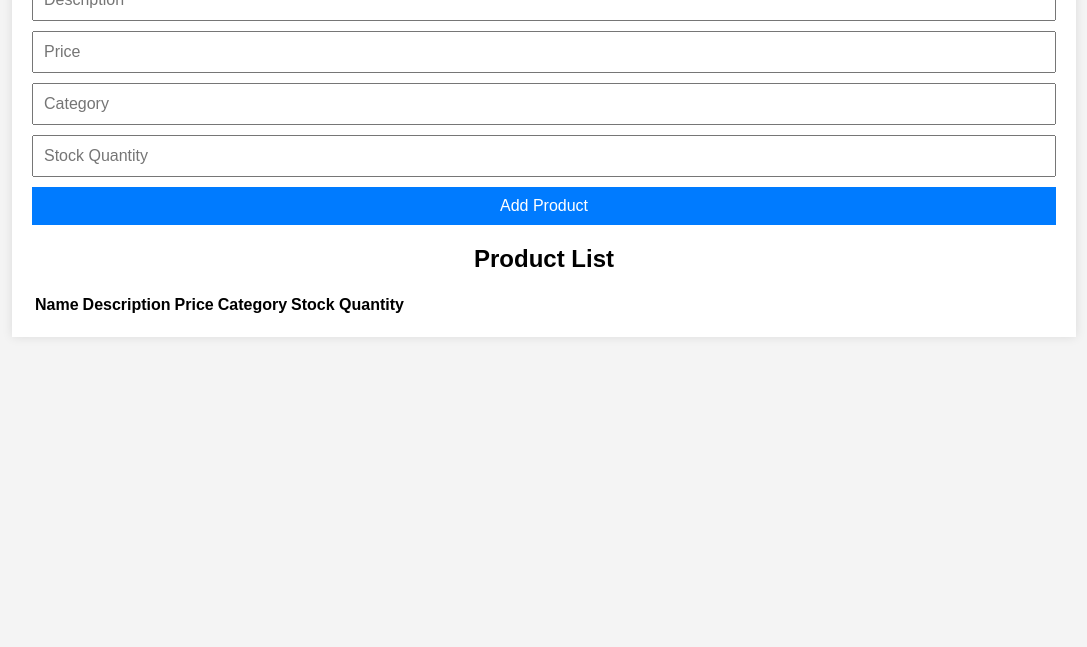
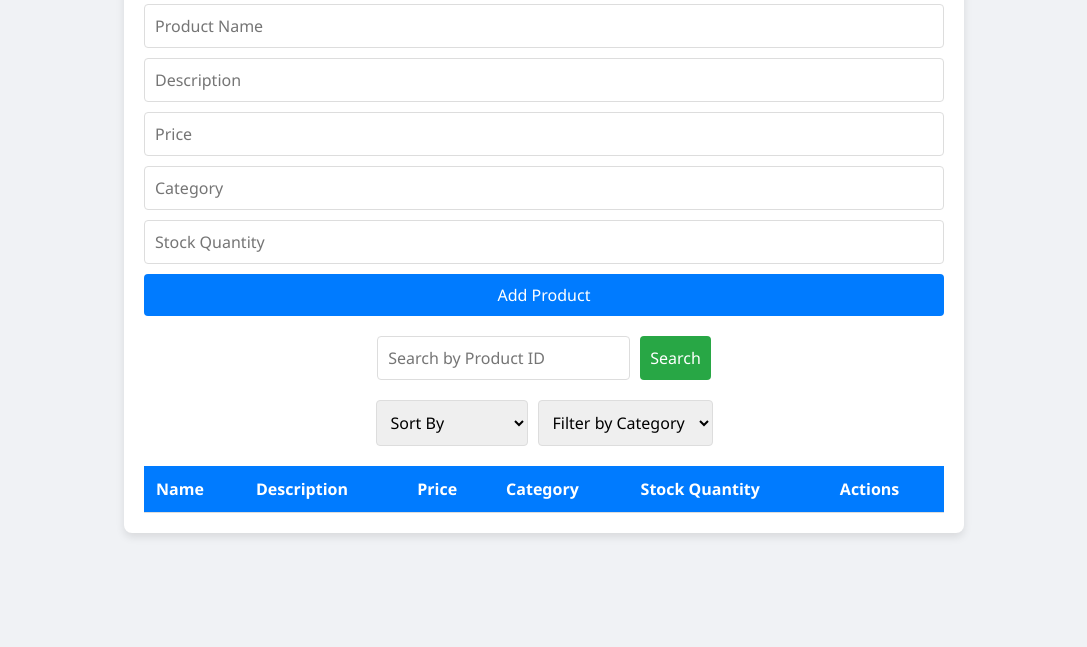
Before and after one commit to Mosizamani/product-Inventory-system, a website: page Front-end/index.html in a window 1280 px wide. Shown: the part 193-840 px from the top of the page, without its empty margins (96-1183 px from the left). Before the commit the page ends 800 px from the top, so only its background shows below. Drawn offline with Linux system fonts and the light colour scheme; no server answers.

Commit message:
some adjustments are made, actually the first version of the app is created

```diff
--- a/Front-end/index.html
+++ b/Front-end/index.html
@@ -21,9 +21,32 @@
             <button type="submit">Add Product</button>
         </form>
 
+        <!-- Search by ID -->
+        <div class="search-container">
+            <input type="text" id="searchId" placeholder="Search by Product ID">
+            <button onclick="searchProductById()">Search</button>
+        </div>
+
+        <!-- Sorting and Filtering -->
+        <div class="filter-sort-container">
+            <select id="sortOptions">
+                <option value="">Sort By</option>
+                <option value="name">Name</option>
+                <option value="price">Price</option>
+                <option value="category">Category</option>
+                <option value="stockQuantity">Stock Quantity</option>
+            </select>
+
+            <select id="filterCategory">
+                <option value="">Filter by Category</option>
+                <option value="Electronics">Electronics</option>
+                <option value="Clothing">Clothing</option>
+                <option value="Home Appliances">Home Appliances</option>
+                <!-- Add more categories as needed -->
+            </select>
+        </div>
+
         <!-- Product List -->
-        <h2>Product List</h2>
-        <div id="productList"></div>
         <table>
             <thead>
                 <tr>
@@ -32,6 +55,7 @@
                     <th>Price</th>
                     <th>Category</th>
                     <th>Stock Quantity</th>
+                    <th>Actions</th>
                 </tr>
             </thead>
             <tbody id="productTableBody"></tbody>
--- a/Front-end/scripts.js
+++ b/Front-end/scripts.js
@@ -1,9 +1,15 @@
 const apiUrl = 'http://localhost:5000/api/products'; // Replace with your actual backend API URL
 
 // Function to fetch and display products
-async function fetchProducts() {
+async function fetchProducts(sortBy = '', filterCategory = '') {
     try {
-        const response = await fetch(apiUrl);
+        let url = apiUrl;
+
+        // Add sorting and filtering parameters to the URL
+        if (sortBy) url += `?sortBy=${sortBy}`;
+        if (filterCategory) url += `${sortBy ? '&' : '?'}category=${filterCategory}`;
+
+        const response = await fetch(url);
         const products = await response.json();
 
         // Get the table body element
@@ -29,7 +35,6 @@ async function fetchProducts() {
         console.error('Error fetching products:', error);
     }
 }
-
 
 // Function to add a new product
 async function addProduct(event) {
@@ -70,8 +75,49 @@ async function deleteProduct(id) {
     }
 }
 
+// Function to search for a product by ID
+async function searchProductById() {
+    const searchId = document.getElementById('searchId').value;
+    if (!searchId) return;
+
+    try {
+        const response = await fetch(`${apiUrl}/${searchId}`);
+        const product = await response.json();
+
+        if (product) {
+            const productTableBody = document.getElementById('productTableBody');
+            productTableBody.innerHTML = ''; // Clear existing rows
+
+            const row = document.createElement('tr');
+            row.innerHTML = `
+                <td>${product.name}</td>
+                <td>${product.description}</td>
+                <td>$${product.price}</td>
+                <td>${product.category}</td>
+                <td>${product.stockQuantity}</td>
+                <td><button onclick="deleteProduct('${product._id}')">Delete</button></td>
+            `;
+
+            productTableBody.appendChild(row);
+        } else {
+            alert('Product not found');
+        }
+    } catch (error) {
+        console.error('Error fetching product by ID:', error);
+    }
+}
+
 // Event listener for form submission
 document.getElementById('productForm').addEventListener('submit', addProduct);
 
+// Event listeners for sorting and filtering
+document.getElementById('sortOptions').addEventListener('change', (e) => {
+    fetchProducts(e.target.value, document.getElementById('filterCategory').value);
+});
+
+document.getElementById('filterCategory').addEventListener('change', (e) => {
+    fetchProducts(document.getElementById('sortOptions').value, e.target.value);
+});
+
 // Initial fetch of products on page load
 fetchProducts();
--- a/Front-end/styles.css
+++ b/Front-end/styles.css
@@ -1,70 +1,127 @@
-body {
-    font-family: Arial, sans-serif;
-    background-color: #f4f4f4;
+/* General Reset */
+body, h1, h2, table, form, input, select, button {
     margin: 0;
     padding: 0;
+    font-family: 'Segoe UI', Tahoma, Geneva, Verdana, sans-serif;
+    box-sizing: border-box;
 }
 
-.container {
-    width: 80%;
-    margin: 0 auto;
-    padding: 20px;
-    background-color: #fff;
-    box-shadow: 0 0 10px rgba(0, 0, 0, 0.1);
-    margin-top: 20px;
+body {
+    background-color: #f0f2f5;
+    color: #333;
+    display: flex;
+    justify-content: center;
+    align-items: center;
+    min-height: 100vh;
+    margin: 20px;
 }
 
-h1, h2 {
-    text-align: center;
+/* Container */
+.container {
+    width: 90%;
+    max-width: 800px;
+    background-color: #ffffff;
+    padding: 20px;
+    border-radius: 8px;
+    box-shadow: 0 4px 8px rgba(0, 0, 0, 0.1);
 }
 
+/* Headings */
+h1 {
+    text-align: center;
+    margin-bottom: 20px;
+    color: #007bff;
+}
+
+/* Form Styles */
 form {
     display: flex;
     flex-direction: column;
+    gap: 10px;
     margin-bottom: 20px;
 }
 
-form input {
-    margin-bottom: 10px;
+form input, form button {
     padding: 10px;
     font-size: 16px;
+    border: 1px solid #ddd;
+    border-radius: 4px;
 }
 
 form button {
-    padding: 10px;
-    font-size: 16px;
     background-color: #007bff;
-    color: #fff;
+    color: #ffffff;
     border: none;
     cursor: pointer;
+    transition: background-color 0.3s ease;
 }
 
 form button:hover {
     background-color: #0056b3;
 }
 
-#productList {
+/* Search and Filter-Sort Styles */
+.search-container, .filter-sort-container {
     display: flex;
-    flex-direction: column;
+    gap: 10px;
+    margin-bottom: 20px;
+    justify-content: center;
 }
 
-.product {
-    display: flex;
-    justify-content: space-between;
-    align-items: center;
+.search-container input, .filter-sort-container select {
     padding: 10px;
+    font-size: 16px;
     border: 1px solid #ddd;
-    margin-bottom: 10px;
+    border-radius: 4px;
 }
 
-.product button {
+.search-container button {
+    padding: 10px;
+    font-size: 16px;
+    background-color: #28a745;
+    color: #ffffff;
+    border: none;
+    border-radius: 4px;
+    cursor: pointer;
+    transition: background-color 0.3s ease;
+}
+
+.search-container button:hover {
+    background-color: #218838;
+}
+
+/* Table Styles */
+table {
+    width: 100%;
+    border-collapse: collapse;
+    margin-top: 20px;
+}
+
+th, td {
+    text-align: left;
+    padding: 12px;
+    border-bottom: 1px solid #ddd;
+}
+
+th {
+    background-color: #007bff;
+    color: white;
+}
+
+tr:hover {
+    background-color: #f1f1f1;
+}
+
+td button {
     padding: 5px 10px;
     background-color: #dc3545;
-    color: #fff;
+    color: #ffffff;
     border: none;
+    border-radius: 4px;
     cursor: pointer;
+    transition: background-color 0.3s ease;
 }
 
-.product button:hover {
+td button:hover {
     background-color: #c82333;
 }
```
